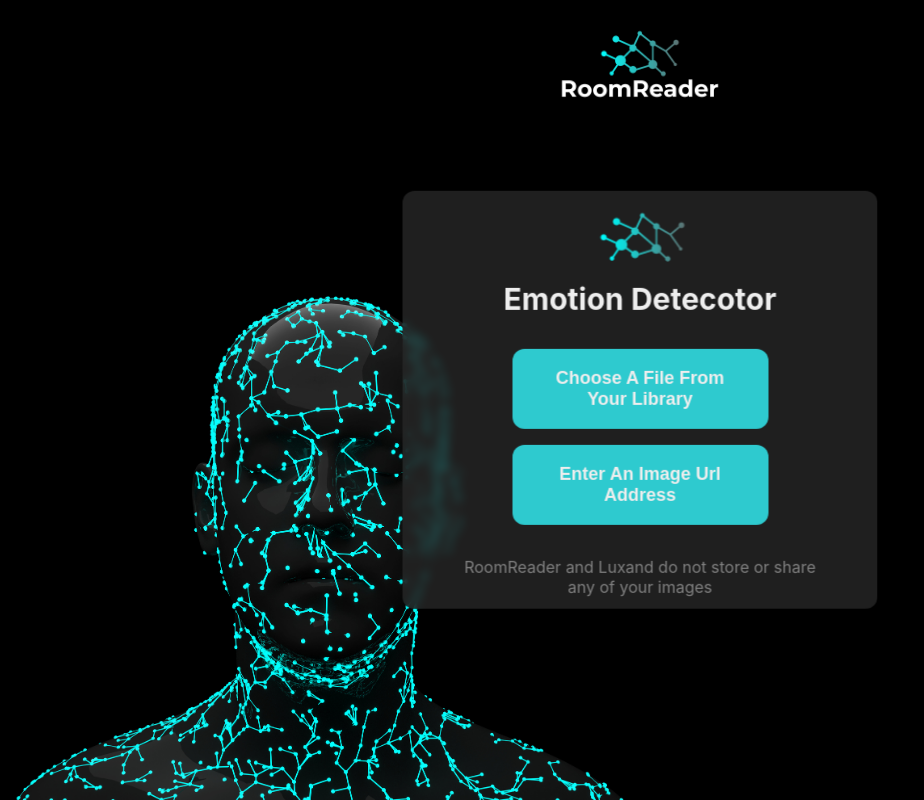
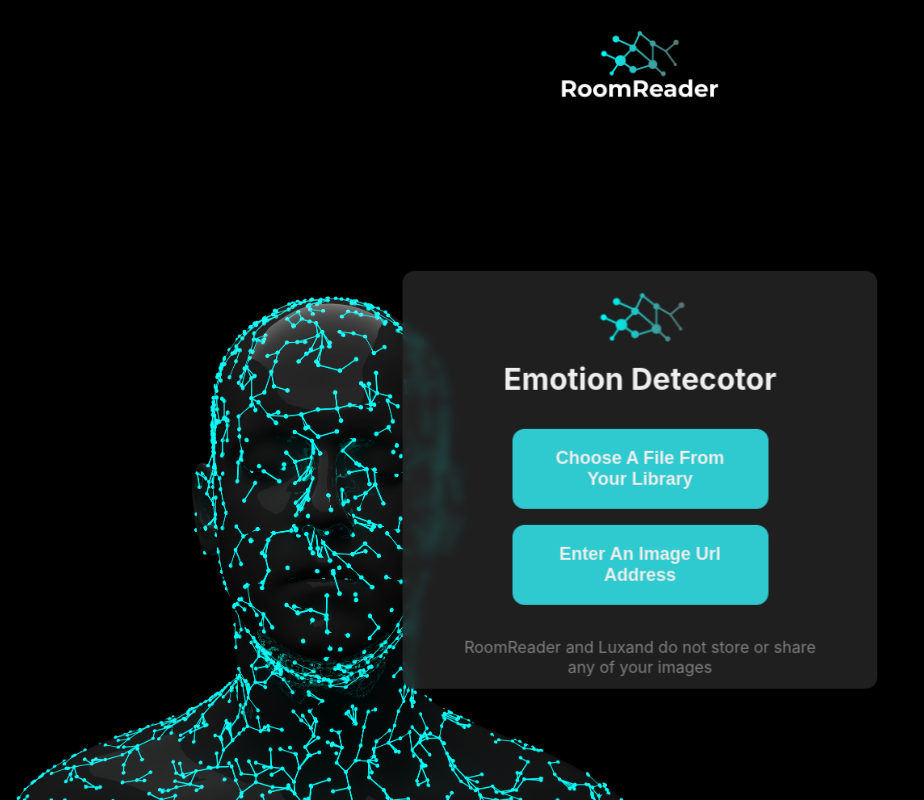
Before and after one commit to Jeffrey-Johnston/room-reader, a React (Create React App) app: page /emotion-detector in a window 1280 px wide. Shown: the whole page, without its empty margins (0-924 px from the left). Built offline with nearby package versions, Linux system fonts and the light colour scheme.

Commit message:
formstyling

```diff
--- a/src/components/ImageForm.module.css
+++ b/src/components/ImageForm.module.css
@@ -1,11 +1,12 @@
 .imageForm {
   position: absolute;
   left: 50%;
-  top: 50%;
+  top: 60%;
   transform: translate(-50%, -50%);
   width: 90%;
   max-width: 475px;
   height: fit-content;
+  min-height: 200px;
   display: flex;
   flex-direction: column;
   text-align: center;
```
